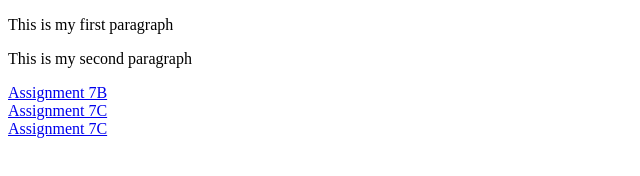
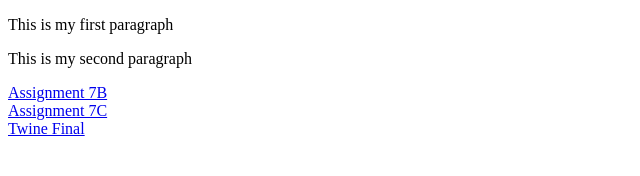
Before and after one commit to allisonx-unc/allisonx-unc.github.io, a plain HTML site: page index.html in a window 1280 px wide. Shown: the full height of the page, 0-640 px from the left. Drawn offline with Linux system fonts and the light colour scheme.

Commit message:
Update index.html

```diff
--- a/index.html
+++ b/index.html
@@ -9,7 +9,7 @@
 <p>This is my second paragraph</p>
 <div> <a href="Assignment1.html">Assignment 7B</a></div>
         <div><a href="Assignment2.html">Assignment 7C</a></div>
-        <div><a href="How I Got There.html">Assignment 7C</a></div>
+        <div><a href="How I Got There.html">Twine Final</a></div>
 
 
     </body>
```
